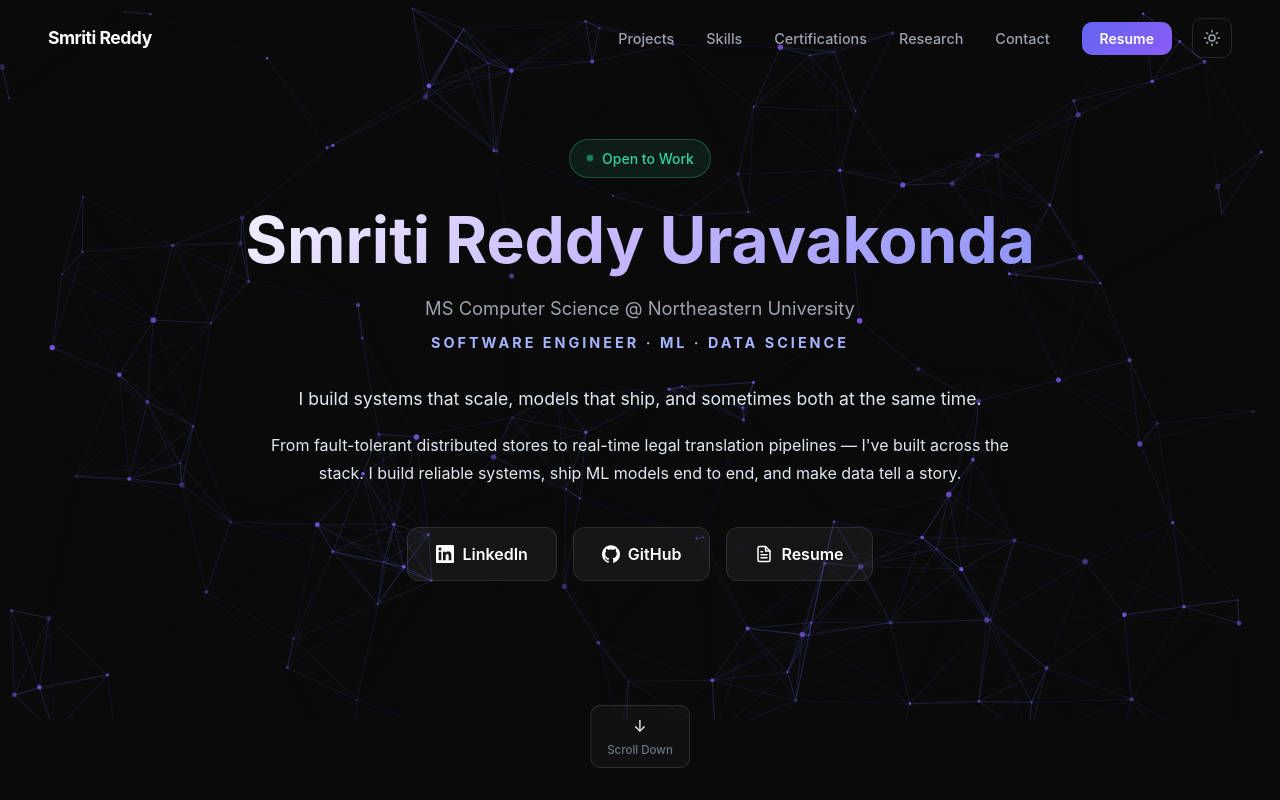
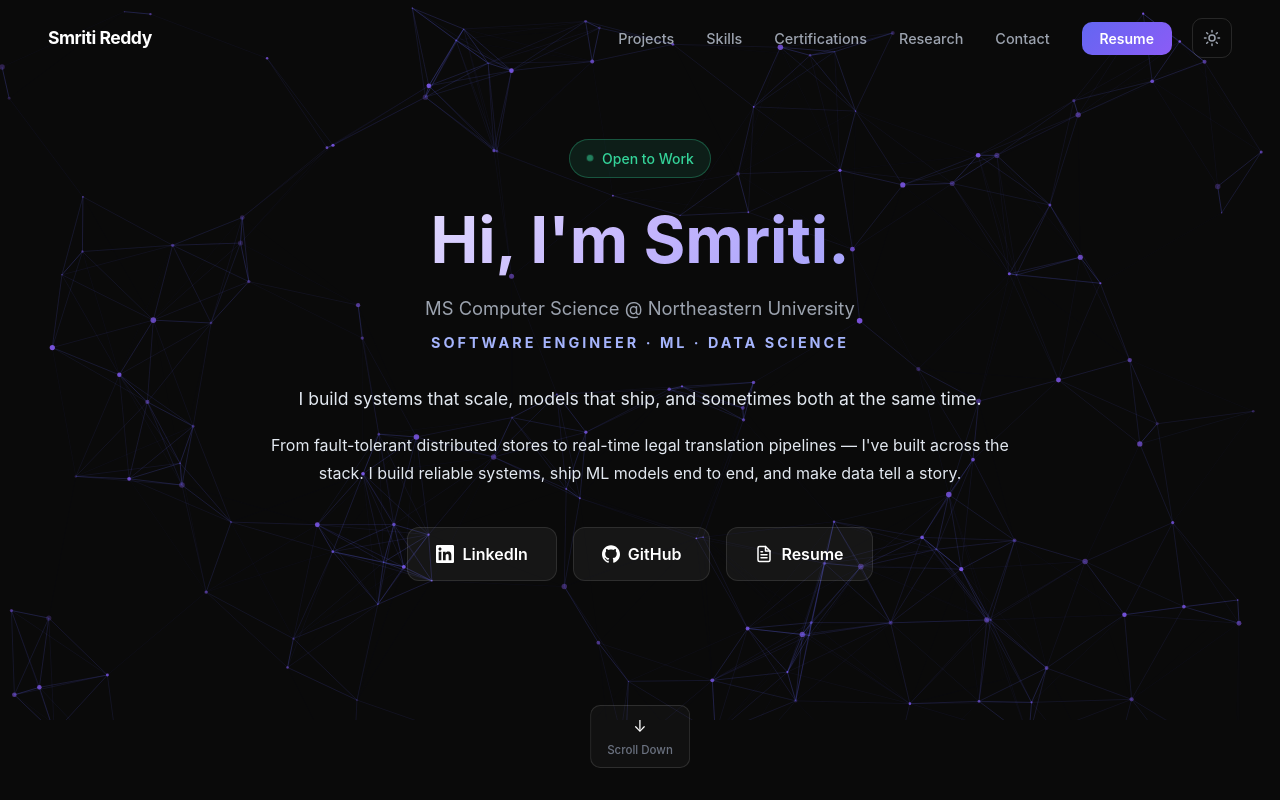
Before and after one commit to SmritiReddyy/smriti-portfolio, a Next.js app: page / in a window 1280 px wide. Shown: the top 800 px of the page. Built offline with nearby package versions, Linux system fonts and the light colour scheme.

Commit message:
Greet visitors with "Hi, I'm Smriti" in the hero
Follows on from the greeting screen. The full name moves to the page title,
so search results and shared links still show it.

Co-Authored-By: Claude Opus 5.5 <noreply@anthropic.com>

```diff
--- a/app/layout.tsx
+++ b/app/layout.tsx
@@ -14,7 +14,7 @@ const geistMono = Geist_Mono({
 });
 
 export const metadata: Metadata = {
-  title: "Smriti's Portfolio",
+  title: "Smriti Reddy Uravakonda · Portfolio",
   description: "Portfolio of Smriti Reddy Uravakonda",
 };
 
--- a/components/PortfolioPage.tsx
+++ b/components/PortfolioPage.tsx
@@ -432,7 +432,7 @@ export default function PortfolioPage({ projects }: { projects: Project[] }) {
           </div>
 
           <h1 style={{...styles.name, animation: 'heroName 0.8s ease 0.25s both'}} className="hero-name">
-            Smriti Reddy Uravakonda
+            Hi, I&apos;m Smriti.
           </h1>
 
           <p style={{...styles.subtitle, animation: 'fadeUp 0.7s ease 0.45s both'}}>
```
